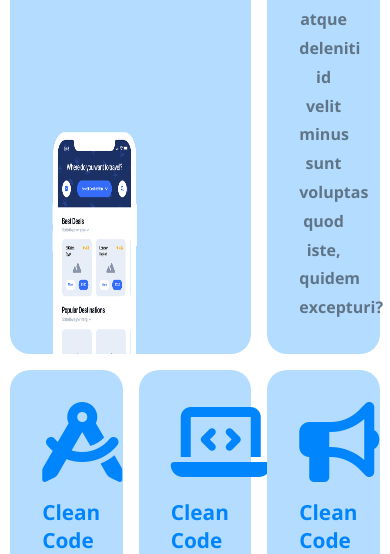
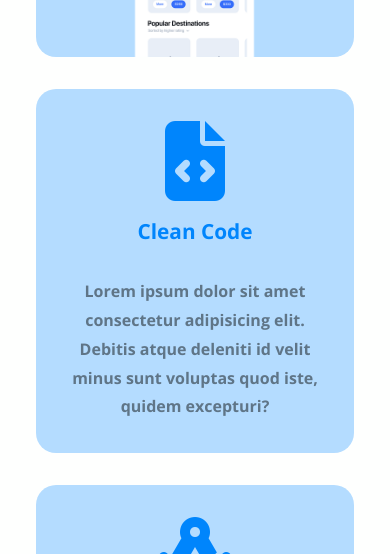
Before and after one commit to Salvatore-Gianfrancesco/htmlcss-responsive-layout, a plain HTML site: page index.html in a window 390 px wide. Shown: the part 616-1170 px from the top of the page. Drawn offline with nearby package versions, Linux system fonts and the light colour scheme.

Commit message:
description section - responsive mobile

```diff
--- a/assets/css/style.css
+++ b/assets/css/style.css
@@ -201,7 +201,28 @@ header .btn{
 
 /* MOBILE */
 @media screen and (max-width: 480px) {
+    .container{
+        width: 90%;
+    }
 
+    .description .row{
+        flex-wrap: wrap;
+        margin: 0;
+    }
+
+    .description .col-4{
+        width: 100%;
+        margin: 1rem;
+    }
+
+    .description .col-8{
+        width: 100%;
+        margin: 1rem;
+    }
+
+    .description .col-8 .card .col-6:last-of-type{
+        text-align: center;
+    }
 }
 
 /* #endregion Responsive */
```
